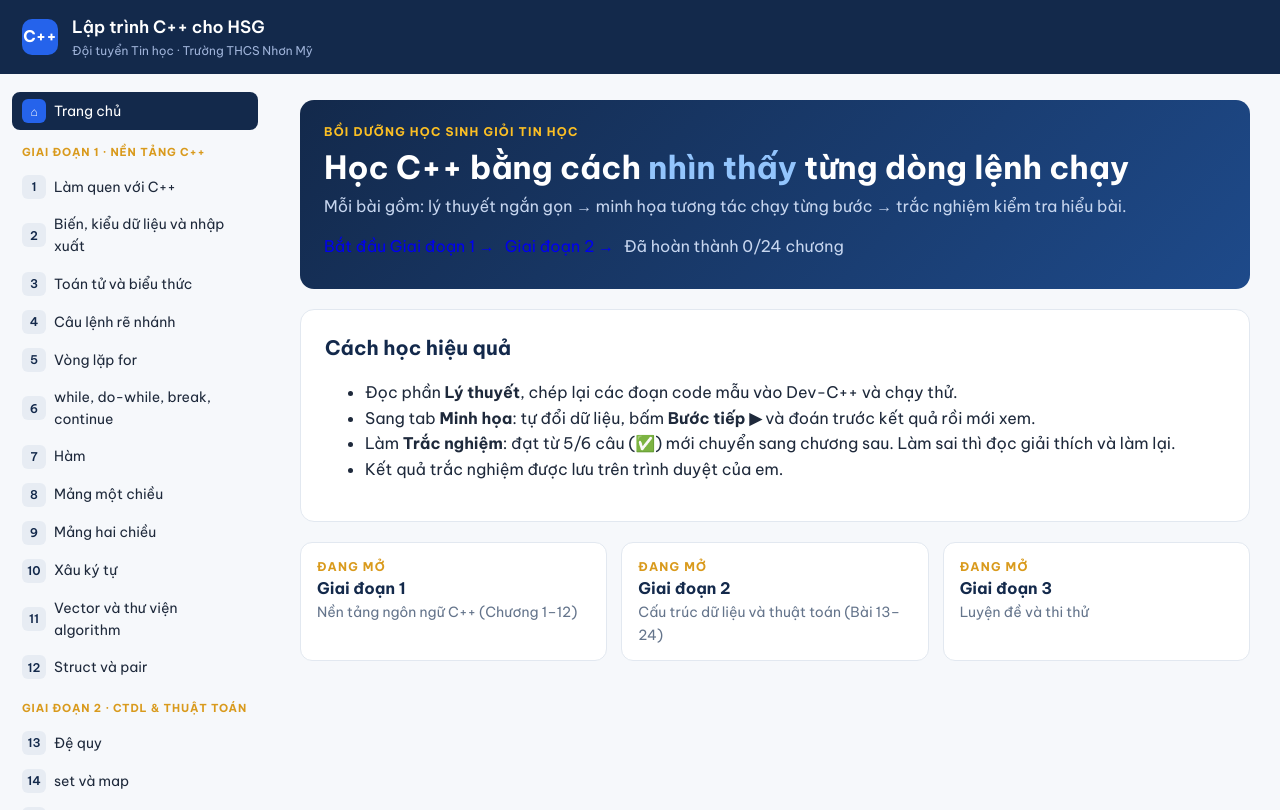
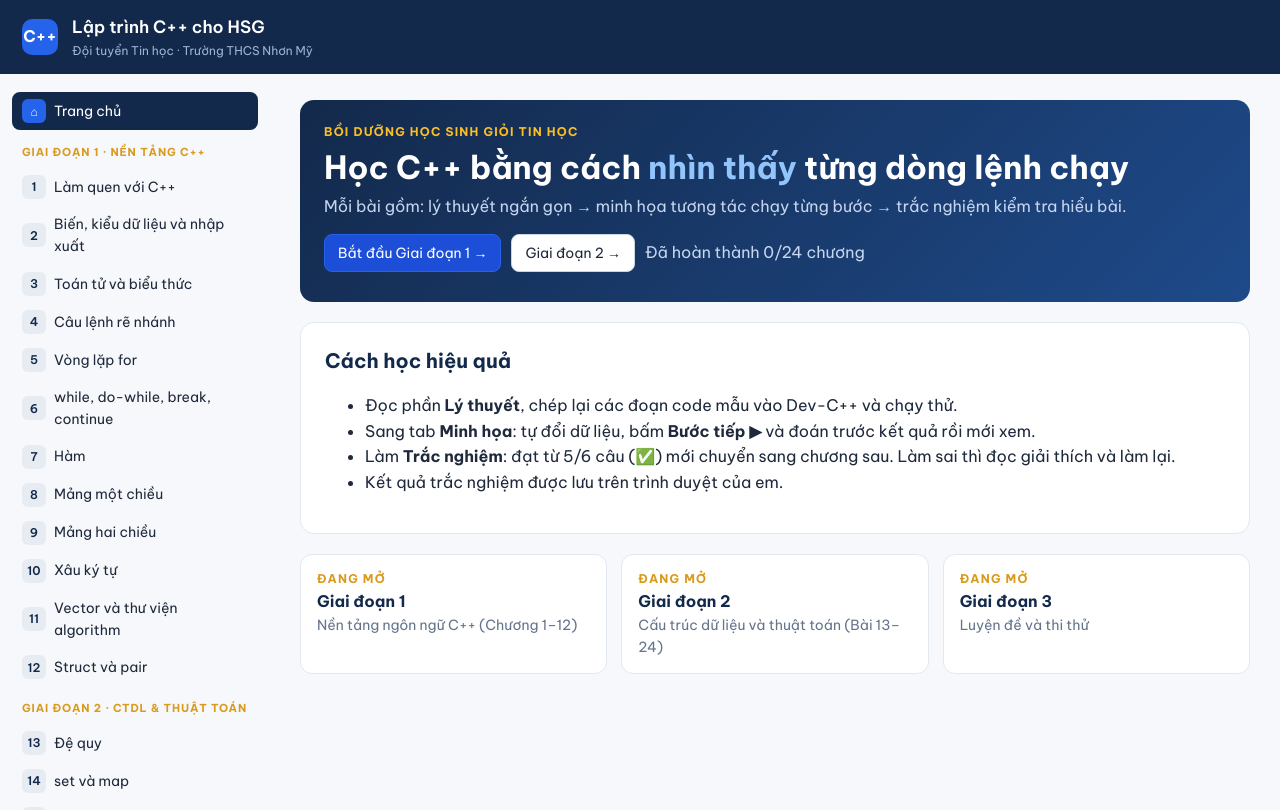
Before and after one commit to thanhluongst/cpp-hsg, a plain HTML site: page index.html in a window 1280 px wide. In both pictures the pointer is over the link "Bắt đầu Giai đoạn 1 →". Drawn offline with Linux system fonts and the light colour scheme.

Commit message:
Add files via upload

```diff
--- a/index.html
+++ b/index.html
@@ -42,10 +42,10 @@ pre.code{background:#0f1e36;color:#e2e8f0;padding:14px 16px;border-radius:10px;o
 .tabs{display:flex;gap:6px;margin:0 0 16px;flex-wrap:wrap}
 .tabs button{border:1px solid var(--line);background:#fff;padding:8px 16px;border-radius:999px;font:inherit;font-weight:500;cursor:pointer;color:var(--ink)}
 .tabs button.on{background:var(--navy);color:#fff;border-color:var(--navy)}
-button.b{border:1px solid #cbd5e1;background:#fff;padding:7px 13px;border-radius:8px;font:inherit;font-size:14px;cursor:pointer;color:var(--ink)}
-button.b:hover{background:#f1f5f9}
-button.pri{background:var(--blue);border-color:var(--blue);color:#fff}
-button.pri:hover{background:#1d4ed8}
+.b{display:inline-block;border:1px solid #cbd5e1;background:#fff;padding:7px 13px;border-radius:8px;font:inherit;font-size:14px;cursor:pointer;color:var(--ink)}
+.b:hover{background:#f1f5f9}
+.pri{background:var(--blue);border-color:var(--blue);color:#fff}
+.pri:hover{background:#1d4ed8}
 input,select{font:inherit;padding:6px 10px;border:1px solid #cbd5e1;border-radius:8px;background:#fff;max-width:100%}
 .row{display:flex;gap:10px;flex-wrap:wrap;align-items:center;margin:8px 0}
 .lab{font-size:14px;color:var(--mute)}
```
